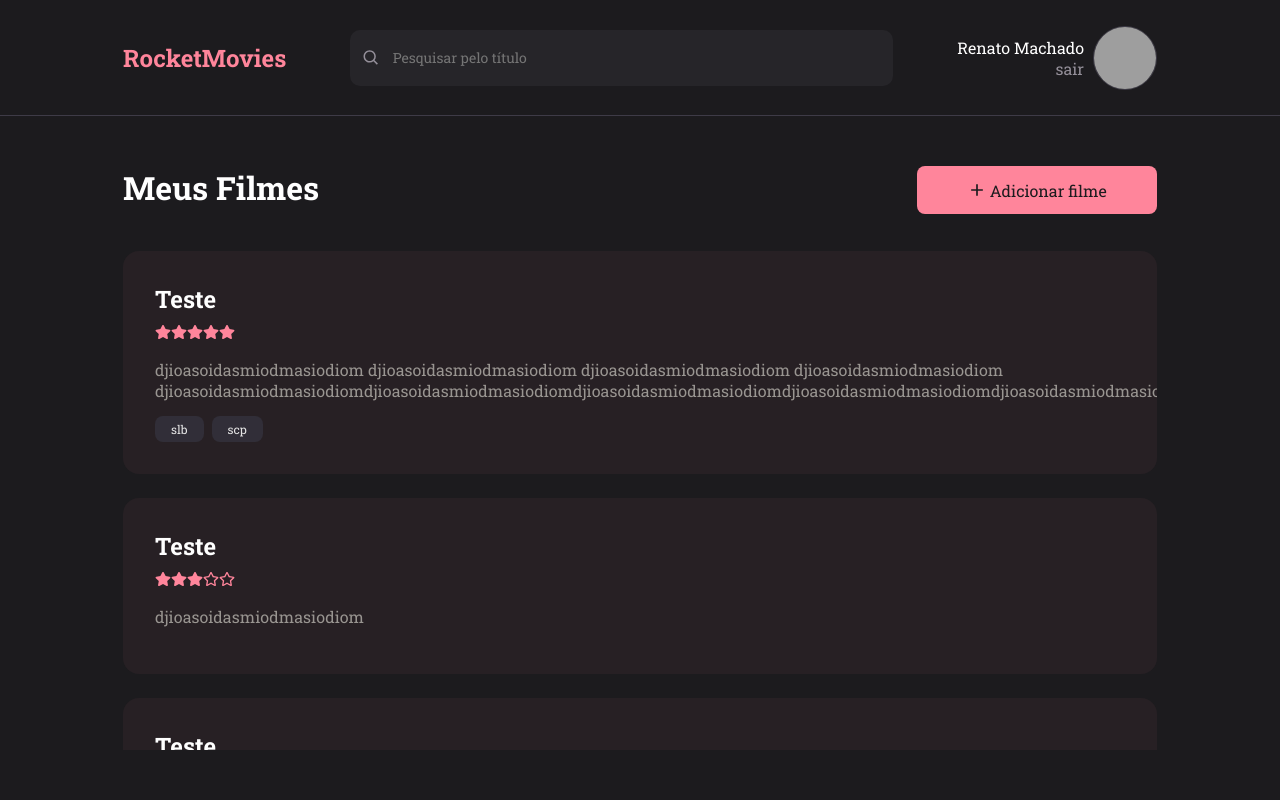
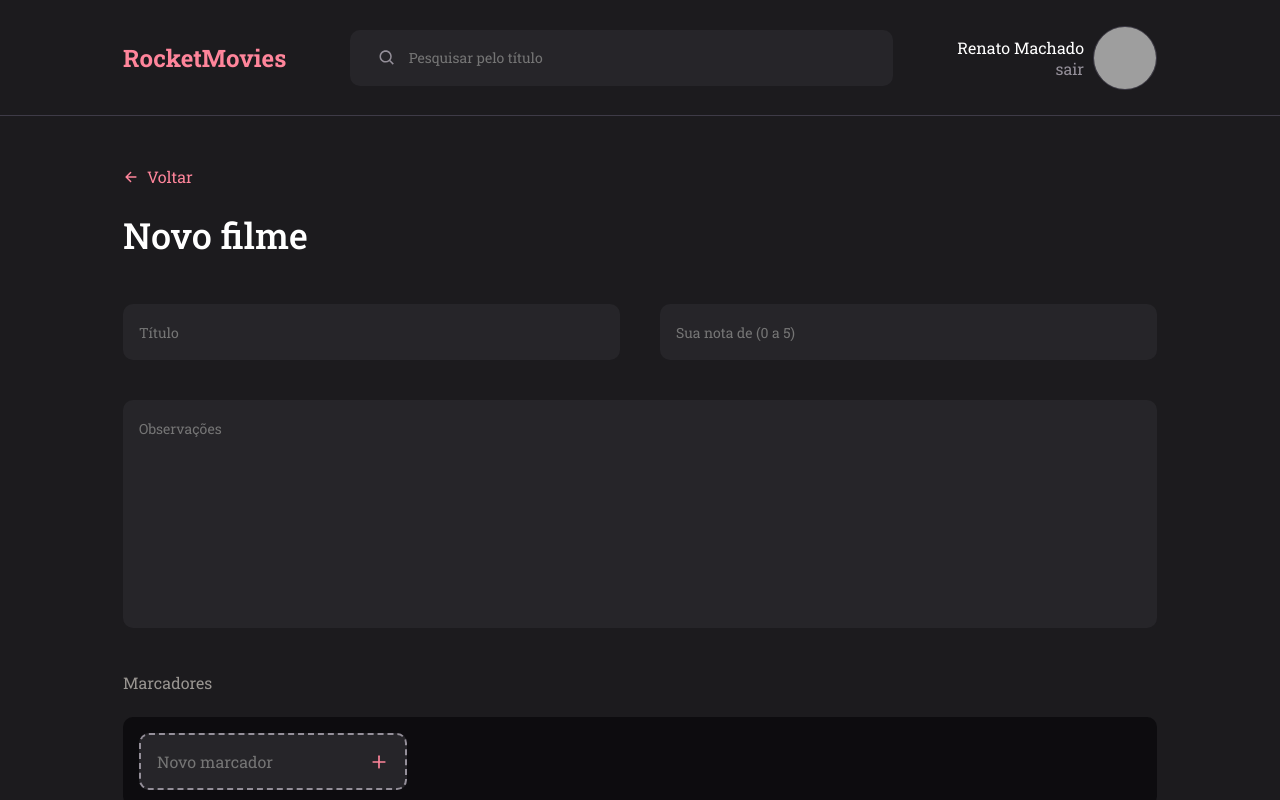
Before and after one commit to renatomachadoo/rocketmovies-frontend, a React (Vite) app: page / in a window 1280 px wide. Built offline with nearby package versions, Linux system fonts and the light colour scheme; grey boxes are pictures that could not be loaded.

Commit message:
New components + New Movie page

```diff
--- a/src/components/Button/index.jsx
+++ b/src/components/Button/index.jsx
@@ -1,8 +1,8 @@
 import { Container } from "./styles";
 
-export function Button({ icon : Icon, title, ...rest}){
+export function Button({ icon : Icon, title, secondary = false, ...rest}){
     return (
-        <Container {...rest}>
+        <Container secondary={secondary} {...rest}>
             {Icon && <Icon size={20} />}
             {title}
         </Container>
--- a/src/components/Button/styles.js
+++ b/src/components/Button/styles.js
@@ -7,8 +7,8 @@ export const Container = styled.button`
 
     text-align: center;
 
-    background-color: ${ ({ theme }) => theme.COLORS.PINK};
-    color: ${ ({ theme }) => theme.COLORS.BACKGROUND_900};
+    background-color: ${ ({ theme, secondary }) => secondary ? theme.COLORS.BACKGROUND_950 : theme.COLORS.PINK };
+    color: ${ ({ theme, secondary }) => secondary ? theme.COLORS.PINK : theme.COLORS.BACKGROUND_900};
 
     border: none;
     border-radius: 8px;
--- /dev/null
+++ b/src/components/ButtonText/index.jsx
@@ -0,0 +1,10 @@
+import { Container } from "./styles";
+
+export function ButtonText({ icon : Icon, title, ...rest}){
+ return(
+    <Container {...rest}>
+        {Icon && <Icon/>}
+        {title}
+    </Container>
+ )
+}
--- /dev/null
+++ b/src/components/ButtonText/styles.js
@@ -0,0 +1,17 @@
+import styled from "styled-components";
+
+export const Container = styled.button`
+    background: transparent;
+    color: ${ ({ theme }) => theme.COLORS.PINK };
+    font-size: 16px;
+
+    border: none;
+
+    display: flex;
+    align-items: center;
+    justify-content: center;
+
+    > svg {
+        margin-right: 8px;
+    }
+`
--- a/src/components/Input/styles.js
+++ b/src/components/Input/styles.js
@@ -3,6 +3,7 @@ import styled from "styled-components"
 export const Container = styled.div`
     width: 100%;
     height: 56px;
+    padding: 18px 16px;
 
     display: flex;
     align-items: center;
--- /dev/null
+++ b/src/components/MovieItem/index.jsx
@@ -0,0 +1,22 @@
+import { Container } from "./styles";
+
+import { FiPlus, FiX } from "react-icons/fi";
+
+export function MovieItem({ isNew, value, onClick, ...rest}){
+    return (
+        <Container isNew={isNew}>
+            <input
+                type="text"
+                value={value}
+                readOnly={!isNew}
+                {...rest}
+            />
+            <button
+                type="button"
+                onClick={onClick}
+            >
+                {isNew ? <FiPlus size={20} /> : <FiX size={20} />}
+            </button>
+        </Container>
+    )
+}
--- /dev/null
+++ b/src/components/MovieItem/styles.js
@@ -0,0 +1,36 @@
+import styled from "styled-components";
+
+export const Container = styled.div`
+    display: flex;
+    align-items: center;
+
+    background-color: ${ ({ theme }) => theme.COLORS.BACKGROUND_800};
+
+    padding: 16px;
+
+    border-radius: 10px;
+
+    border: ${ ({ theme, isNew }) => isNew ? `2px dashed ${theme.COLORS.GRAY_200}` : "none"};
+
+    > input {
+        background-color: transparent;
+        color: ${ ({ theme}) => theme.COLORS.WHITE};
+        font-size: 16px;
+
+        &:placeholder{
+            color: ${ ({ theme }) => theme.COLORS.GRAY_200};
+        }
+
+        border: none;
+    }
+
+    > button {
+        display: flex;
+        align-items: center;
+        justify-content: center;
+
+        background-color: transparent;
+        border: none;
+        color: ${ ({ theme }) => theme.COLORS.PINK};
+    }
+`
--- /dev/null
+++ b/src/components/TextArea/index.jsx
@@ -0,0 +1,7 @@
+import { Container } from "./styles";
+
+export function TextArea({...rest}){
+    return (
+        <Container {...rest} />
+    )
+}
--- /dev/null
+++ b/src/components/TextArea/styles.js
@@ -0,0 +1,21 @@
+import styled from "styled-components";
+
+export const Container = styled.textarea`
+    width: 100%;
+
+    padding: 19px 16px;
+
+    resize: none;
+
+    color: ${ ({ theme }) => theme.COLORS.WHITE};
+    background-color: ${ ({ theme }) => theme.COLORS.BACKGROUND_800};
+
+    font-size: 14px;
+
+    border: none;
+    border-radius: 10px;
+
+    &:placeholder{
+        color: ${ ({ theme }) => theme.COLORS.GRAY_200};
+    }
+`
--- a/src/main.jsx
+++ b/src/main.jsx
@@ -3,13 +3,13 @@ import { createRoot } from 'react-dom/client'
 import { ThemeProvider } from 'styled-components'
 import GlobalStyles from "./styles/global"
 
-import { Home } from './pages/Home'
+import { New } from './pages/New'
 
 import theme from "./styles/theme"
 
 createRoot(document.getElementById('root')).render(
     <ThemeProvider theme={theme}>
       <GlobalStyles />
-      <Home/>
+      <New/>
     </ThemeProvider>
 )
--- /dev/null
+++ b/src/pages/New/index.jsx
@@ -0,0 +1,73 @@
+import { useState } from "react";
+
+import { Container } from "./styles";
+import { Header } from "../../components/Header";
+import { ButtonText } from "../../components/ButtonText";
+import { Button } from "../../components/Button";
+import { Input } from "../../components/Input";
+import { TextArea } from "../../components/TextArea";
+import { MovieItem } from "../../components/MovieItem";
+
+import { IoArrowBack } from "react-icons/io5";
+
+export function New(){
+    const [newTag, setNewTag] = useState("")
+    const [tags, setTags] = useState([])
+
+    function handleAddTag(tagName){
+        if(!newTag){
+            return alert("Não pode adicionar marcadores vazios.")
+        }
+        setTags(prevState => [...prevState, tagName])
+        setNewTag("")
+    }
+
+    function handleRemoveTag(tagName){
+        const filteredTags = tags.filter(tag => tag !== tagName)
+        setTags(filteredTags)
+    }
+
+    return(
+        <Container>
+            <Header />
+            <main>
+                <span>
+                    <ButtonText title="Voltar" icon={IoArrowBack}/>
+                </span>
+                <h2>Novo filme</h2>
+                <form>
+                    <div className="cols-2">
+                        <Input placeholder="Título" />
+                        <Input placeholder="Sua nota de (0 a 5)" />
+                    </div>
+                    <TextArea rows={10} placeholder="Observações" />
+                    <section>
+                        <p>Marcadores</p>
+                        <div id="markers">
+                            {
+                                tags.map(( tag, index) => (
+                                    <MovieItem
+                                        key={String(index)}
+                                        value={tag}
+                                        onClick={() => handleRemoveTag(tag)}
+                                    />
+                                ))
+                            }
+                            <MovieItem
+                                isNew
+                                placeholder="Novo marcador"
+                                onChange={(e) => setNewTag(e.target.value)}
+                                value={newTag}
+                                onClick={() => handleAddTag(newTag)}
+                            />
+                        </div>
+                    </section>
+                    <div className="cols-2">
+                        <Button secondary title="Excluir filme" />
+                        <Button title="Salvar alterações" />
+                    </div>
+                </form>
+            </main>
+        </Container>
+    )
+}
--- /dev/null
+++ b/src/pages/New/styles.js
@@ -0,0 +1,68 @@
+import styled from "styled-components";
+
+export const Container = styled.div`
+    width: 100%;
+    height: 100vh;
+
+    display: flex;
+    flex-direction: column;
+
+    > main {
+        width: 100%;
+        max-width: 1366px;
+
+        margin: 0 auto;
+        padding: 50px 123px;
+
+        display: flex;
+        flex-direction: column;
+
+        flex-grow: 1;
+        flex-shrink: 1;
+        flex-basis: 0;
+
+        overflow-y: auto;
+
+        h2 {
+            font-size: 36px;
+            font-weight: 500;
+            margin-top: 24px;
+            margin-bottom: 45px;
+        }
+
+        .cols-2 {
+            display: grid;
+            grid-template-columns: auto auto;
+            gap: 40px;
+        }
+
+        textarea {
+            margin-top: 40px;
+        }
+
+        section{
+            margin-top: 40px;
+            p {
+                font-size: 20;
+                color: ${ ({ theme}) => theme.COLORS.GRAY_300};
+
+                margin-bottom: 24px;
+            }
+
+            #markers{
+                width: 100%;
+                display: flex;
+                flex-wrap: wrap;
+                gap: 16px;
+
+                background-color: ${ ({ theme }) => theme.COLORS.BACKGROUND_950};
+
+                padding: 16px;
+
+                border-radius: 10px;
+
+                margin-bottom: 40px;
+            }
+        }
+    }
+`
```
